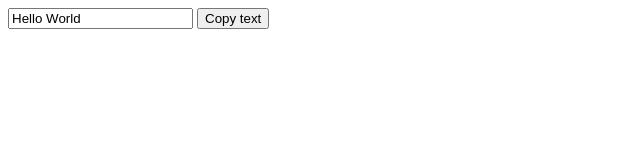
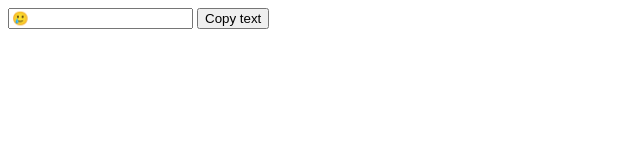
Before and after one commit to LukeG294/WebsiteMe, a plain HTML site: page index.html in a window 1280 px wide. Shown: the full height of the page, 0-640 px from the left. Drawn offline with Linux system fonts and the light colour scheme.

Commit message:
Update index.html

```diff
--- a/index.html
+++ b/index.html
@@ -1,5 +1,5 @@
 <!-- The text field -->
-<input type="text" value="Hello World" id="myInput">
+<input type="text" value="🥲" id="myInput">
 
 <!-- The button used to copy the text -->
 <button onclick="myFunction()">Copy text</button>
```
